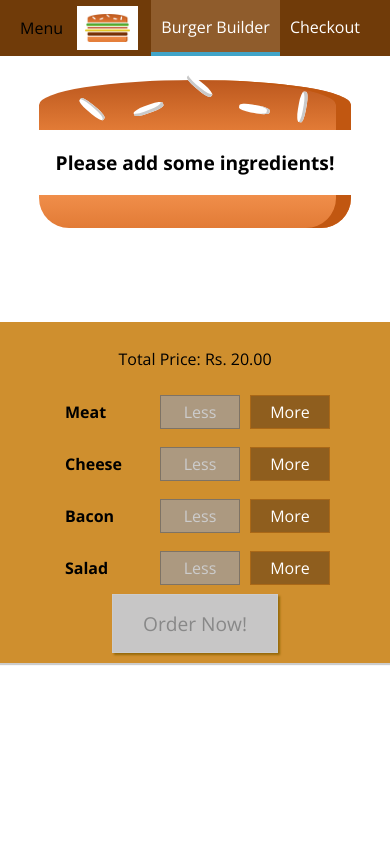
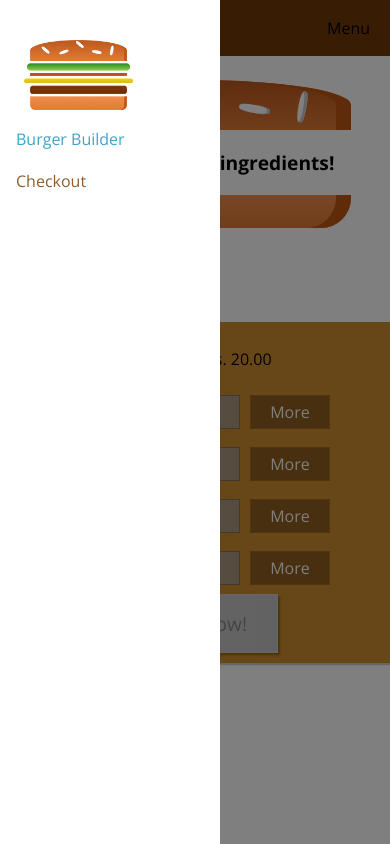
Before and after one commit to impromp02/burger-maker, a React app: page / in a window 390 px wide. Built offline with nearby package versions, Linux system fonts and the light colour scheme.

Commit message:
added header and side drawer and their conditonal rendering based on the viewport size

```diff
--- a/src/components/Layout/Layout.js
+++ b/src/components/Layout/Layout.js
@@ -1,13 +1,41 @@
 import React from 'react';
 import Aux from '../../hoc/Aux';
 import Toolbar from '../Navigation/Toolbar/Toolbar';
+import SideDrawer from '../Navigation/SideDrawer/SideDrawer';
 import classes from './Layout.css';
 
-const Layout = (props) => (
-  <Aux>
-    <Toolbar />
-    <main className={classes.Content}>{props.children}</main>
-  </Aux>
-);
+class Layout extends React.Component {
+  state = {
+    mobile: window.innerWidth < 500,
+    showSideDrawer: true
+  }
+
+  resizeHandler = () => {
+    let width = window.innerWidth;
+    this.setState({mobile: width < 500});
+  }
+
+  sideDrawerCloseHandler = () => {
+    this.setState({showSideDrawer: false});
+  }
+
+  componentDidMount() {
+    window.addEventListener('resize', this.resizeHandler);
+  }
+
+  componentWillUnmount() {
+    window.removeEventListener('resize', this.resizeHandler);
+  }
+
+  render () {
+    return (
+      <Aux>
+        <SideDrawer show={this.state.showSideDrawer} close={this.sideDrawerCloseHandler}/>
+        <Toolbar mobile={this.state.mobile} />
+        <main className={classes.Content}>{this.props.children}</main>
+      </Aux>
+    );
+  }
+}
 
 export default Layout;
--- a/src/components/Navigation/Logo/Logo.css
+++ b/src/components/Navigation/Logo/Logo.css
@@ -1,6 +1,6 @@
 .Logo {
   padding: 8px;
-  height: 80%;
+  height: 100%;
   background-color: white;
   box-sizing: border-box;
 }
--- a/src/components/Navigation/NavigationItems/NavigationItem/NavigationItem.css
+++ b/src/components/Navigation/NavigationItems/NavigationItem/NavigationItem.css
@@ -1,18 +1,37 @@
+.NavigationItem {
+  margin: 10px 0;
+  box-sizing: border-box;
+  display: block;
+  width: 100%;
+}
+
+.NavigationItem a {
+  color: #8f5c2c;
+  text-decoration: none;
+  width: 100%;
+  box-sizing: border-box;
+}
+
+.NavigationItem a:hover,
+.NavigationItem a:active,
+.NavigationItem a.active {
+  color: #40a4c8;
+}
+
+@media (min-width: 500px) {
   .NavigationItem {
     margin: 0;
-  box-sizing: border-box;
     display: flex;
     align-items: center;
     height: 100%;
+    width: auto;
   }
 
   .NavigationItem a {
     color: white;
-  text-decoration: none;
     height: 100%;
     padding: 16px 10px;
     border-bottom: 4px solid transparent;
-  box-sizing: border-box;
   }
 
   .NavigationItem a:hover,
@@ -22,3 +41,4 @@
     border-bottom: 4px solid #40a4c8;
     color: white;
   }
+}
--- a/src/components/Navigation/NavigationItems/NavigationItems.css
+++ b/src/components/Navigation/NavigationItems/NavigationItems.css
@@ -3,6 +3,13 @@
   padding: 0;
   list-style: none;
   display: flex;
+  flex-flow: column;
   align-items: center;
   height: 100%;
 }
+
+@media (min-width: 500px) {
+  .NavigationItems {
+    flex-flow: row;
+  }
+}
--- /dev/null
+++ b/src/components/Navigation/SideDrawer/SideDrawer.css
@@ -0,0 +1,31 @@
+.SideDrawer {
+  width: 220px;
+  height: 100%;
+  transition: transform 0.3s ease-out;
+  position: fixed;
+  max-width: 60%;
+  left: 0;
+  top: 0;
+  z-index: 200;
+  background-color: white;
+  padding: 32px 16px;
+  box-sizing: border-box;
+}
+
+@media (min-width: 500px) {
+  .SideDrawer {
+    display: none;
+  }
+}
+
+.Open {
+  transform: translateX(0);
+}
+
+.Close {
+  transform: translateX(-100%);
+}
+
+.Logo {
+  height: 11%;
+}
--- /dev/null
+++ b/src/components/Navigation/SideDrawer/SideDrawer.js
@@ -0,0 +1,29 @@
+import React from 'react';
+import Logo from '../Logo/Logo';
+import NavigationItems from '../NavigationItems/NavigationItems';
+import Backdrop from '../../UI/Backdrop/Backdrop';
+import Aux from '../../../hoc/Aux';
+import classes from './SideDrawer.css';
+
+const SideDrawer = (props) => {
+  let addedClasses = [classes.SideDrawer, classes.Close];
+
+  if(props.show) {
+    addedClasses = [classes.SideDrawer, classes.Open];
+  }
+  return (
+    <Aux>
+      <Backdrop show={props.show} close={props.close}/>
+      <div className={addedClasses.join(' ')}>
+        <div className={classes.Logo}>
+          <Logo />
+        </div>
+        <nav>
+          <NavigationItems />
+        </nav>
+      </div>
+    </Aux>
+  );
+}
+
+export default SideDrawer;
--- a/src/components/Navigation/Toolbar/Toolbar.css
+++ b/src/components/Navigation/Toolbar/Toolbar.css
@@ -6,6 +6,7 @@
   left: 0;
   background-color: #703B09;
   display: flex;
+  flex-flow: row-reverse;
   justify-content: space-between;
   align-items: center;
   padding: 0 20px;
@@ -16,3 +17,7 @@
 .Toolbar nav {
   height: 100%;
 }
+
+.Logo {
+  height: 80%;
+}
--- a/src/components/Navigation/Toolbar/Toolbar.js
+++ b/src/components/Navigation/Toolbar/Toolbar.js
@@ -3,15 +3,31 @@ import React from 'react';
 import Logo from '../Logo/Logo';
 import classes from './Toolbar.css';
 import NavigationItems from '../NavigationItems/NavigationItems';
+import Aux from '../../../hoc/Aux';
 
-const Toolbar = () => (
-  <header className={classes.Toolbar}>
-    <div>Menu</div>
-    <Logo />
+const Toolbar = ({mobile}) => {
+  let toolbarItems = null;
+  if(mobile === false) {
+    toolbarItems =
+    <Aux>
     <nav>
-      <NavigationItems />
-    </nav>
-  </header>
-);
+        <NavigationItems />
+      </nav>
+      <div className={classes.Logo}>
+        <Logo />
+      </div>
+    </Aux>;
+
+  }
+  return (
+    <header className={classes.Toolbar}>
+      <div>Menu</div>
+      {toolbarItems}
+
+    </header>
+  );
+
+}
+
 
 export default Toolbar;
--- a/src/components/UI/Backdrop/Backdrop.js
+++ b/src/components/UI/Backdrop/Backdrop.js
@@ -2,8 +2,8 @@ import React from 'react';
 
 import classes from './Backdrop.css';
 
-const Backdrop = ({show, closeModal}) => (
-  show ? <div className={classes.Backdrop} onClick={closeModal}></div> : null
+const Backdrop = ({show, close}) => (
+  show ? <div className={classes.Backdrop} onClick={close}></div> : null
 );
 
 export default Backdrop;
--- a/src/components/UI/Modal/Modal.js
+++ b/src/components/UI/Modal/Modal.js
@@ -6,7 +6,7 @@ import classes from './Modal.css';
 
 const Modal = ({show, children, closeModal}) => (
   <Aux>
-    <Backdrop show={show} closeModal={closeModal} />
+    <Backdrop show={show} close={closeModal} />
     <div className={classes.Modal}
     style={{
       transform: show ? 'translateY(0)' : 'translateY(-100vh)',
```
Lines whose indentation alone changed are shown as unchanged.
